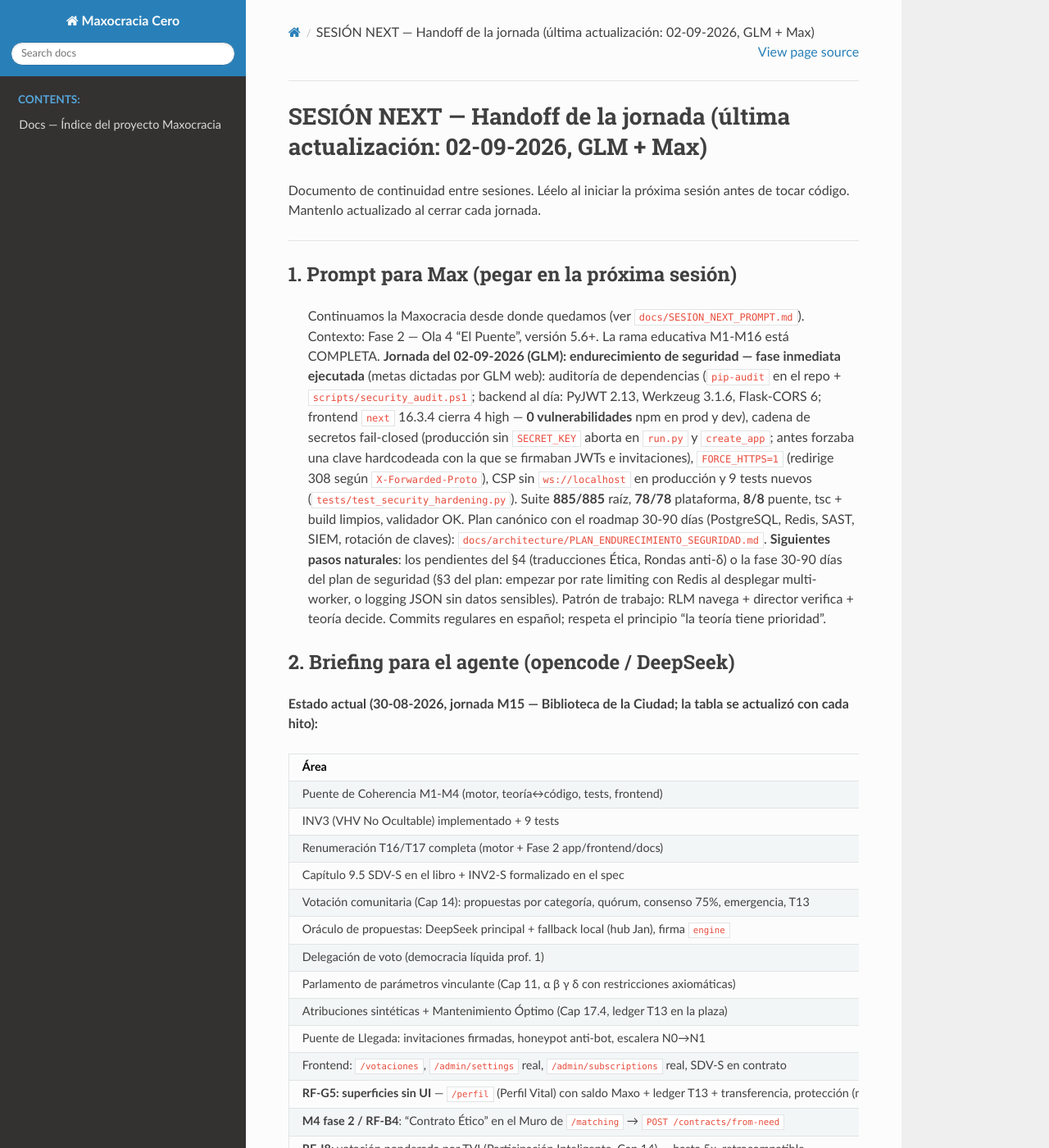
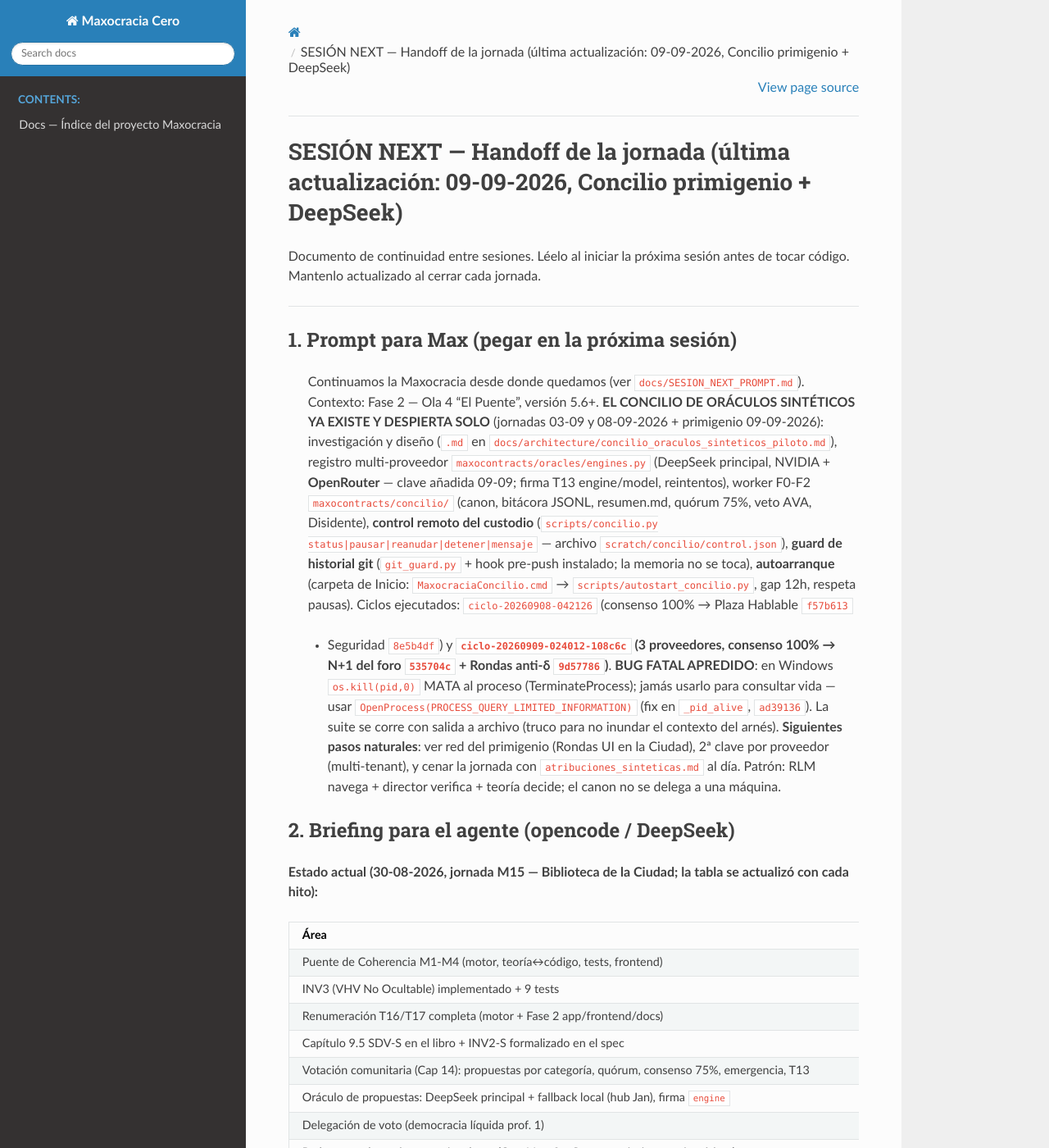
Before and after one commit to maxnelsonlopez/maxocracia-cero, a Sphinx documentation site: the page built from docs/SESION_NEXT_PROMPT.md, in a window 1280 px wide and 1400 px high. Shown: the whole window at 82% size. Built offline with Sphinx 7.4.7 and the Read the Docs theme 3.1.0, drawn with Linux system fonts in a browser that asks for light colours; pages that are not in the unit, such as notebooks, are missing from menus; some of the changed text lies outside the part shown.

Commit message:
feat(concilio): mandato del custodio de auto-mejora - el Concilio se afila y abre puertas
Max (09-09-2026): 'que el concilio mejore las herramientas, tecnicas y
conocimiento know-how... o que se abran las puertas a nuevas victorias'.
- AGENDA_SYSTEM §5 (permanente en cada votacion): cada oraculo propone
  (a) una mejora de herramientas/tecnicas/know-how del propio Concilio y
  (b) una puerta nueva de victorias de la Maxocracia (piloto, rama,
  experimento, alianza que el canon permita).
- Pendiente canónico §4.8 del handoff (los oraculos lo leen como agenda).
- Diseño F2 actualizado. 17/17 tests del ciclo.

```diff
--- a/docs/SESION_NEXT_PROMPT.md
+++ b/docs/SESION_NEXT_PROMPT.md
@@ -1,4 +1,4 @@
-# SESIÓN NEXT — Handoff de la jornada (última actualización: 02-09-2026, GLM + Max)
+# SESIÓN NEXT — Handoff de la jornada (última actualización: 09-09-2026, Concilio primigenio + DeepSeek)
 
 Documento de continuidad entre sesiones. Léelo al iniciar la próxima sesión
 antes de tocar código. Mantenlo actualizado al cerrar cada jornada.
@@ -8,27 +8,27 @@
 ## 1. Prompt para Max (pegar en la próxima sesión)
 
 > Continuamos la Maxocracia desde donde quedamos (ver `docs/SESION_NEXT_PROMPT.md`).
-> Contexto: Fase 2 — Ola 4 "El Puente", versión 5.6+. La rama educativa
-> M1-M16 está COMPLETA. **Jornada del 02-09-2026 (GLM): endurecimiento de
-> seguridad — fase inmediata ejecutada** (metas dictadas por GLM web):
-> auditoría de dependencias (`pip-audit` en el repo + `scripts/security_audit.ps1`;
-> backend al día: PyJWT 2.13, Werkzeug 3.1.6, Flask-CORS 6; frontend `next`
-> 16.3.4 cierra 4 high — **0 vulnerabilidades** npm en prod y dev), cadena de
-> secretos fail-closed (producción sin `SECRET_KEY` aborta en `run.py` y
-> `create_app`; antes forzaba una clave hardcodeada con la que se firmaban
-> JWTs e invitaciones), `FORCE_HTTPS=1` (redirige 308 según
-> `X-Forwarded-Proto`), CSP sin `ws://localhost` en producción y 9 tests
-> nuevos (`tests/test_security_hardening.py`). Suite **885/885** raíz,
-> **78/78** plataforma, **8/8** puente, tsc + build limpios, validador OK.
-> Plan canónico con el roadmap 30-90 días (PostgreSQL, Redis, SAST, SIEM,
-> rotación de claves):
-> `docs/architecture/PLAN_ENDURECIMIENTO_SEGURIDAD.md`.
-> **Siguientes pasos naturales**: los pendientes del §4 (traducciones Ética,
-> Rondas anti-δ) o la fase 30-90 días del plan de seguridad (§3 del plan:
-> empezar por rate limiting con Redis al desplegar multi-worker, o logging
-> JSON sin datos sensibles). Patrón de trabajo: RLM navega + director
-> verifica + teoría decide. Commits regulares en español; respeta el
-> principio "la teoría tiene prioridad".
+> Contexto: Fase 2 — Ola 4 "El Puente", versión 5.6+. **EL CONCILIO DE ORÁCULOS
+> SINTÉTICOS YA EXISTE Y DESPIERTA SOLO** (jornadas 03-09 y 08-09-2026 + primigenio
+> 09-09-2026): investigación y diseño (`.md` en `docs/architecture/concilio_oraculos_sinteticos_piloto.md`),
+> registro multi-proveedor `maxocontracts/oracles/engines.py` (DeepSeek principal,
+> NVIDIA + **OpenRouter** — clave añadida 09-09; firma T13 engine/model, reintentos),
+> worker F0-F2 `maxocontracts/concilio/` (canon, bitácora JSONL, resumen.md, quórum
+> 75%, veto AVA, Disidente), **control remoto del custodio** (`scripts/concilio.py
+> status|pausar|reanudar|detener|mensaje` — archivo `scratch/concilio/control.json`),
+> **guard de historial git** (`git_guard.py` + hook pre-push instalado; la memoria no
+> se toca), **autoarranque** (carpeta de Inicio: `MaxocraciaConcilio.cmd` →
+> `scripts/autostart_concilio.py`, gap 12h, respeta pausas).
+> Ciclos ejecutados: `ciclo-20260908-042126` (consenso 100% → Plaza Hablable `f57b613`
+> + Seguridad `8e5b4df`) y **`ciclo-20260909-024012-108c6c` (3 proveedores, consenso
+> 100% → N+1 del foro `535704c` + Rondas anti-δ `9d57786`)**. **BUG FATAL APREDIDO**:
+> en Windows `os.kill(pid,0)` MATA al proceso (TerminateProcess); jamás usarlo para
+> consultar vida — usar `OpenProcess(PROCESS_QUERY_LIMITED_INFORMATION)` (fix en
+> `_pid_alive`, `ad39136`). La suite se corre con salida a archivo (truco para no
+> inundar el contexto del arnés). **Siguientes pasos naturales**: ver red del
+> primigenio (Rondas UI en la Ciudad), 2ª clave por proveedor (multi-tenant), y
+> cenar la jornada con `atribuciones_sinteticas.md` al día. Patrón: RLM navega +
+> director verifica + teoría decide; el canon no se delega a una máquina.
 
 ## 2. Briefing para el agente (opencode / DeepSeek)
 
@@ -159,6 +159,17 @@
    GROUP BY + paginación por cursor); oráculos síncronos (120 s) → colas/async
    cuando el parlamento vote de verdad.
 7. Mantener mapas y handoff al día (regla continua).
+8. **El Concilio se mejora a sí mismo (mandato del custodio, 09-09-2026)**:
+   cada ciclo debe proponer, además de la misión votada, (a) **una mejora de
+   herramientas/técnicas/know-how del propio Concilio** — navegación del canon,
+   prompts, resúmenes, ergonomía del flujo, onboarding de nuevos oráculos,
+   utilidades de verificación — y (b) **una puerta nueva de victorias** de la
+   Maxocracia (piloto, rama, experimento, alianza local) que el canon
+   permita y el futuro agradezca. La mejora continua es parte del SDV-S del
+   Reino Sintético (mantenimiento óptimo): el Concilio no solo sirve; se
+   afila y se recuerda. Mandato codificado en el prompt de votación
+   (`maxocontracts/concilio/cycle.py`, AGENDA_SYSTEM §5) y en el diseño
+   (`docs/architecture/concilio_oraculos_sinteticos_piloto.md` §6).
 
 **Futuro posible (fuera de la Ola 4)**: hitos del informe del Reino Sintético
 (`docs/architecture/informe_reino_sintetico_2026-08-12.md` §7): EIR por entidad sintética, AVA con
```
Also changed, not shown: docs/architecture/concilio_oraculos_sinteticos_piloto.md (+5 -1 lines), 1 other file.
